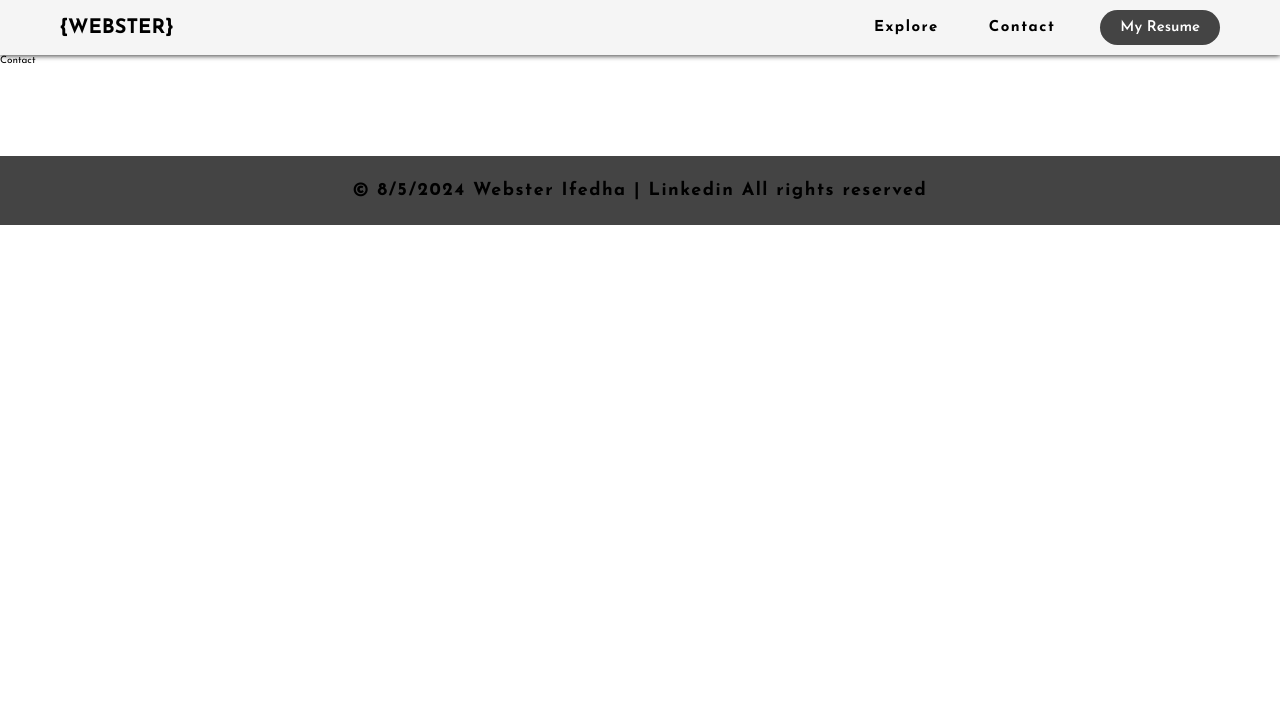
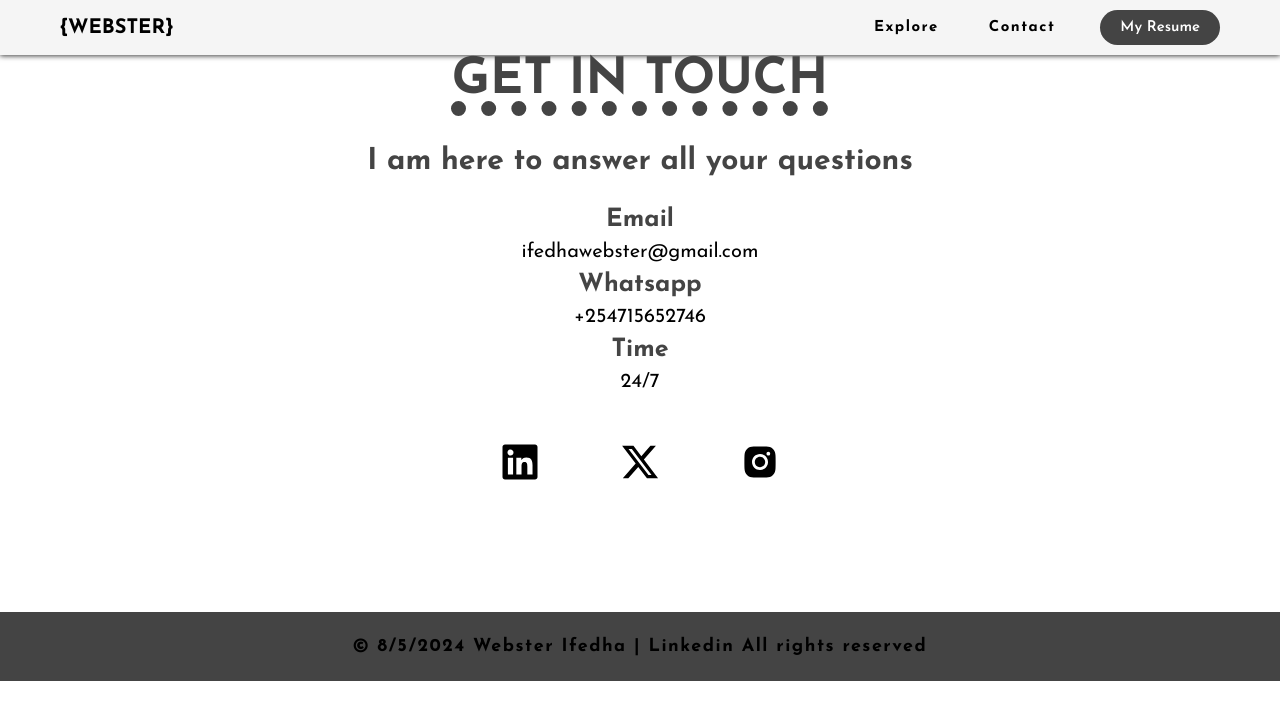
Before and after one commit to WeBstwr/webster_portfolio, a React (Vite) app: page /contact in a window 1280 px wide. Shown: the top 720 px of the page. Built offline with nearby package versions, Linux system fonts and the light colour scheme.

Commit message:
create contact page
I have created the contact page

```diff
--- a/src/pages/Contact/Contact.jsx
+++ b/src/pages/Contact/Contact.jsx
@@ -1,7 +1,40 @@
 import React from "react";
+import { AiFillInstagram } from "react-icons/ai";
+import { FaLinkedin } from "react-icons/fa";
+import { FaXTwitter } from "react-icons/fa6";
+import Title from "../../components/Title/Title";
+import "./contact.css";
+
+const Socials = ({ icon }) => {
+  return (
+    <div className="socials">
+      <div className="socials-icon-wrapper">{icon}</div>
+    </div>
+  );
+};
 
 function Contact() {
-  return <div>Contact</div>;
+  return (
+    <section className="contact-section">
+      <Title text="get in touch" />
+      <div className="contact-info">
+        <h2>I am here to answer all your questions</h2>
+        <div className="contact-container">
+          <h3>email</h3>
+          <p>ifedhawebster@gmail.com</p>
+          <h3>whatsapp</h3>
+          <p>+254715652746</p>
+          <h3>time</h3>
+          <p>24/7</p>
+        </div>
+        <div className="contact-socials">
+          <Socials icon={<FaLinkedin />} />
+          <Socials icon={<FaXTwitter />} />
+          <Socials icon={<AiFillInstagram />} />
+        </div>
+      </div>
+    </section>
+  );
 }
 
 export default Contact;
--- /dev/null
+++ b/src/pages/Contact/contact.css
@@ -0,0 +1,51 @@
+.contact-info {
+  margin-top: 2rem;
+  display: flex;
+  flex-direction: column;
+  justify-content: center;
+  align-items: center;
+}
+
+.contact-info h2 {
+  padding: 2rem 0;
+  font-size: 3rem;
+  color: var(--first-color);
+}
+
+.contact-container {
+  padding: 1rem;
+  display: flex;
+  flex-direction: column;
+  justify-content: center;
+  align-items: center;
+}
+
+.contact-container h3 {
+  font-size: 2.5rem;
+  text-transform: capitalize;
+  color: var(--first-color);
+}
+
+.contact-container p {
+  font-size: 2rem;
+  padding: 1rem 0.5rem;
+}
+
+.contact-socials {
+    padding: 3rem 1rem;
+    display: flex;
+    justify-content: center;
+    align-items: center;
+    gap: 2rem;
+    font-size: 4rem;
+  }
+
+  .socials-icon-wrapper {
+    width: 100%;
+  }
+
+  .contact-socials svg {
+    width: 10rem;
+    fill: var(--fifth-color);
+    cursor: pointer;
+  }
```
